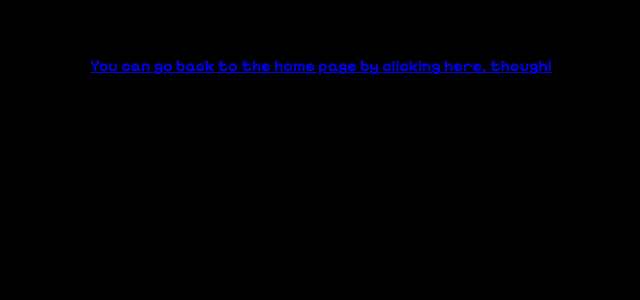
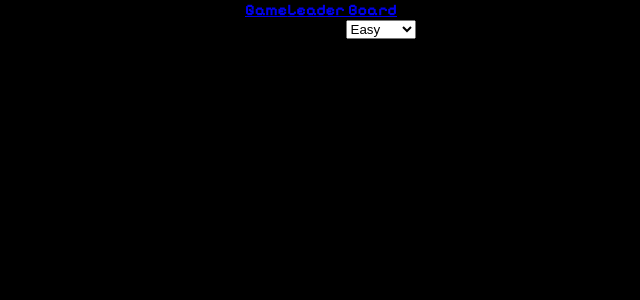
Before and after one commit to aamcn/memory-game, a React (Vite) app: page /memory-game/leader-board in a window 1280 px wide. Shown: the top 300 px of the page, without its empty margins (319-959 px from the left). Built offline with nearby package versions, Linux system fonts and the light colour scheme.

Commit message:
Feat: Add LeaderBoard component to 'Routes.jsx' and NavBar elements

```diff
--- a/src/App.jsx
+++ b/src/App.jsx
@@ -1,5 +1,6 @@
 import { Outlet } from "react-router-dom";
 import "./App.css";
+import React from "react";
 
 function App() {
   return (
--- a/src/components/landingPageComponents/LandingPage.jsx
+++ b/src/components/landingPageComponents/LandingPage.jsx
@@ -1,5 +1,6 @@
 import { Link } from "react-router-dom";
 import styles from "./landingPage.module.css";
+import React from "react";
 
 function LandingPage() {
   return (
--- a/src/components/leaderBoardComponents/leaderBoard/LeaderBoard.jsx
+++ b/src/components/leaderBoardComponents/leaderBoard/LeaderBoard.jsx
@@ -1,5 +1,7 @@
-import React from "react"
+import React from "react";
 import { useState } from "react"
+import LeaderBoardControls from "../leaderBoardControls/LeaderBoardControls"
+import Navbar from "../../navBar/Navbar"
 
 function LeaderBoard(){
 const [leaderBoard, setLeaderBoard] = useState(null)
@@ -8,7 +10,8 @@ const [leaderBoard, setLeaderBoard] = useState(null)
 
     return(
         <div>
-
+            <Navbar />
+            <LeaderBoardControls />
         </div>
     )
 }
--- a/src/components/leaderBoardComponents/leaderBoardControls/LeaderBoardControls.jsx
+++ b/src/components/leaderBoardComponents/leaderBoardControls/LeaderBoardControls.jsx
@@ -5,7 +5,12 @@ function LeaderBoardControls(){
 
     return(
         <div>
-
+            <label>Leader Boards</label>
+            <select>
+                <option>Easy</option>
+                <option>Medium</option>
+                <option>Hard</option>
+            </select>
         </div>
     )
 }
--- a/src/components/navBar/Navbar.jsx
+++ b/src/components/navBar/Navbar.jsx
@@ -1,9 +1,11 @@
 import { Link } from "react-router-dom";
+import React from "react";
+
 function Navbar() {
   return (
     <>
       <Link to="/game-page">Game</Link>
-      <Link to="/">Landing Page</Link>
+      <Link to="/leader-board">Leader Board</Link>
     </>
   );
 }
--- a/src/routes.jsx
+++ b/src/routes.jsx
@@ -2,6 +2,8 @@ import App from "./App";
 import LandingPage from "./components/landingPageComponents/LandingPage";
 import GamePage from "./components/gamePageComponents/gamePage/GamePage";
 import RouterErrorPage from "./RouterErrorPage";
+import LeaderBoard from "./components/leaderBoardComponents/leaderBoard/LeaderBoard";
+import React from "react";
 
 const routes = [
   {
@@ -11,6 +13,7 @@ const routes = [
       { path: "/landing-page", element: <LandingPage /> },
       { index: true, element: <LandingPage /> },
       { path: "/game-page", element: <GamePage /> },
+      {path: "leader-board", element: <LeaderBoard />}
     ],
     errorElement: <RouterErrorPage />,
   },
```
